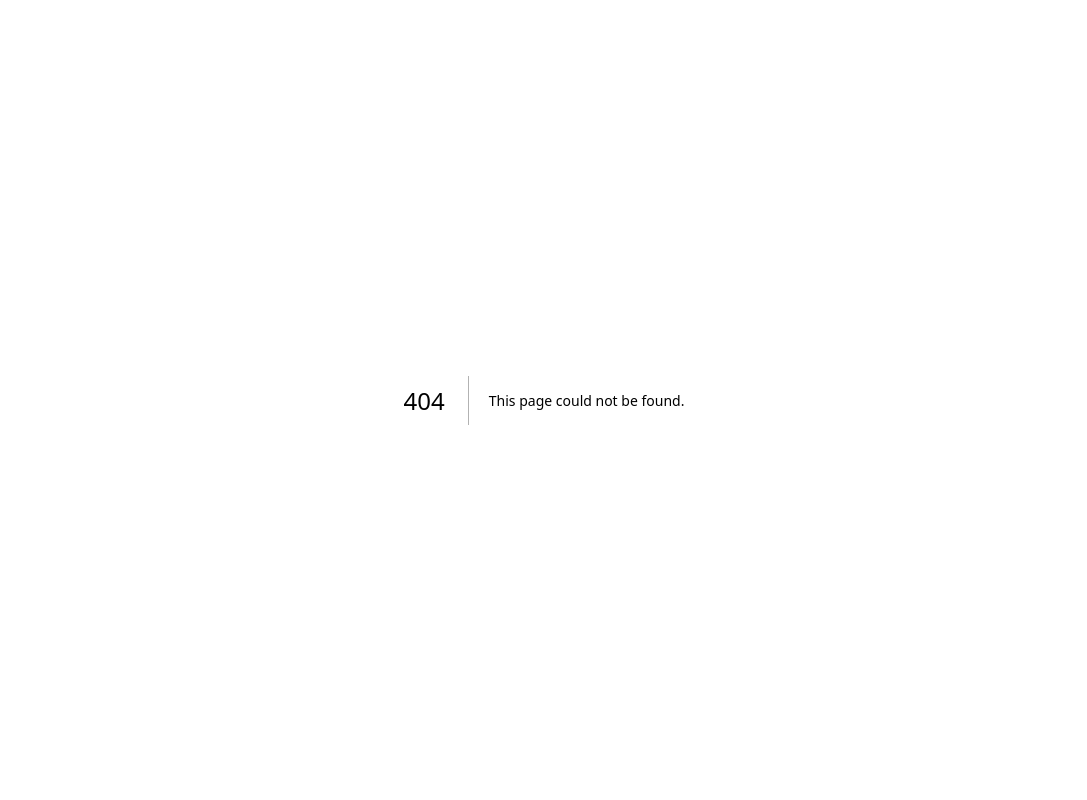
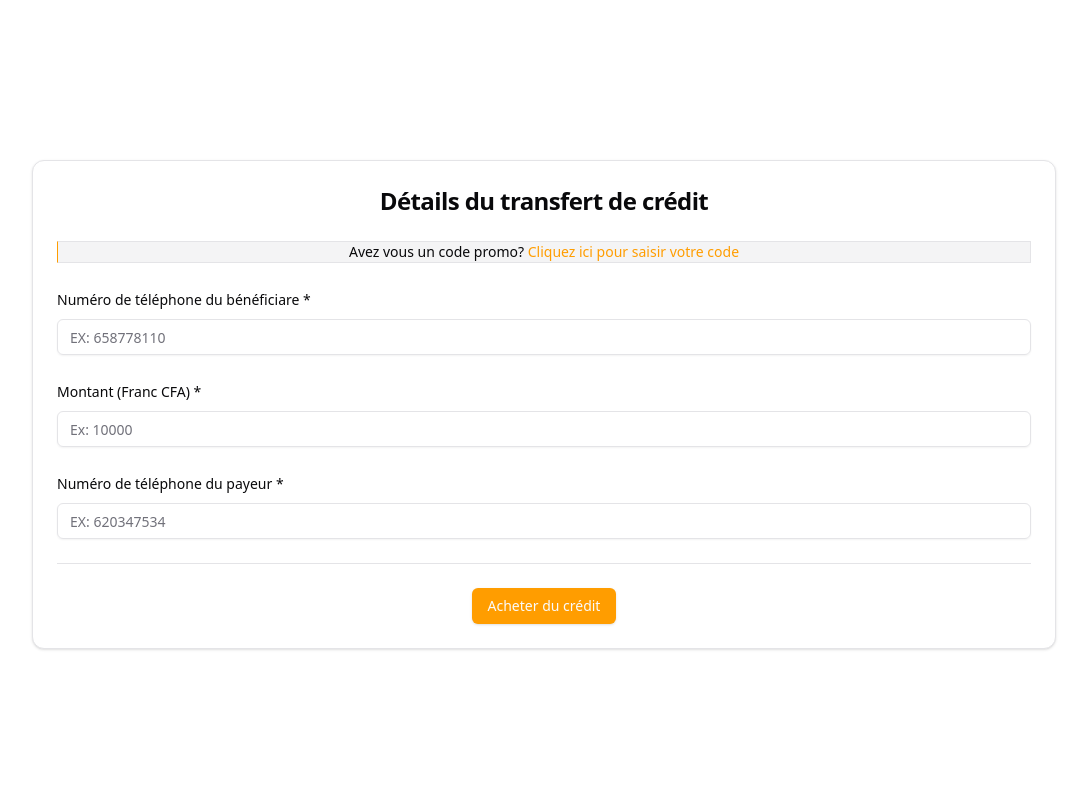
Before and after one commit to hassandogo/tosse-web, a Next.js app: page /buy-credit in a window 1280 px wide. Before the commit this address had no page. Shown: the top 800 px of the page, without its empty margins (96-1183 px from the left). Built offline with nearby package versions, Linux system fonts and the light colour scheme; a web font is replaced by a local one.

Commit message:
ajout de la page acheter du credit

```diff
--- a/app/(app)/(other)/forfaits/page.tsx
+++ b/app/(app)/(other)/forfaits/page.tsx
@@ -28,13 +28,9 @@ const Bundles = ({ isAll = true }: { isAll?: boolean }) => {
   const { execute, isPending, data = [] } = useServerAction(getBundlesAction);
   const [bundles, setBundles] = React.useState<BundleModel[]>(data);
 
-  // Exécute l'action pour charger les bundles
-
   React.useEffect(() => {
     execute({ limit: isAll ? undefined : 10 });
   }, [isAll]);
-
-  // Met à jour les bundles après le chargement
 
   React.useEffect(() => {
     if (!isPending) {
--- /dev/null
+++ b/app/(app)/@modal/(.)buy-credit/page.tsx
@@ -0,0 +1,20 @@
+"use client"
+
+import { useRouter } from 'next/navigation'
+import { Dialog, DialogContent, DialogHeader, DialogTitle } from "@/components/ui/dialog"
+import { CreditDetailsForm } from '@/components/client/credit/credit-details-form'
+
+export default function InterceptedBuyCredit() {
+  const router = useRouter()
+
+  return (
+    <Dialog open={true} onOpenChange={() => router.back()}>
+      <DialogContent>
+        <DialogHeader>
+          <DialogTitle>Détails du transfert de crédit</DialogTitle>
+        </DialogHeader>
+        <CreditDetailsForm />
+      </DialogContent>
+    </Dialog>
+  )
+}
--- /dev/null
+++ b/app/(app)/buy-credit/page.tsx
@@ -0,0 +1,23 @@
+import { CreditDetailsForm } from "@/components/client/credit/credit-details-form";
+import { Spacer } from "@/components/global/spacer";
+import { Card, CardContent, CardHeader } from "@/components/ui/card";
+import { TypographyH3 } from "@/components/ui/typographies";
+
+export default function BuyCredit() {
+  return (
+    <section>
+      <Spacer />
+      <Card className="border max-w-5xl mx-auto">
+        <CardHeader>
+          <TypographyH3 className="text-center">
+            Détails du transfert de crédit
+          </TypographyH3>
+        </CardHeader>
+        <CardContent>
+          <CreditDetailsForm />
+        </CardContent>
+      </Card>
+      <Spacer />
+    </section>
+  );
+}
--- /dev/null
+++ b/components/client/credit/credit-details-form.tsx
@@ -0,0 +1,116 @@
+"use client";
+
+import { zodResolver } from "@hookform/resolvers/zod";
+import { useForm } from "react-hook-form";
+import { z } from "zod";
+
+import { Button } from "@/components/ui/button";
+import {
+  Form,
+  FormControl,
+  FormDescription,
+  FormField,
+  FormItem,
+  FormLabel,
+  FormMessage,
+} from "@/components/ui/form";
+import { Input } from "@/components/ui/input";
+import { toast } from "sonner";
+import { TypographyP } from "@/components/ui/typographies";
+import { Separator } from "@/components/ui/separator";
+
+const FormSchema = z.object({
+  sendTo: z.string().min(2, {
+    message: "ce champ est incorect.",
+  }),
+  amount: z.string().min(2, {
+    message: "ce champ est incorect.",
+  }),
+  sendFrom: z.string().min(2, {
+    message: "ce champ est incorect.",
+  }),
+});
+
+export function CreditDetailsForm() {
+  const form = useForm<z.infer<typeof FormSchema>>({
+    resolver: zodResolver(FormSchema),
+    defaultValues: {
+      sendTo: "",
+      amount: "",
+      sendFrom: "",
+    },
+  });
+
+  function onSubmit(data: z.infer<typeof FormSchema>) {
+    toast("You submitted the following values:", {
+      description: (
+        <pre className="mt-2 w-[340px] rounded-md bg-slate-950 p-4">
+          <code className="text-white">{JSON.stringify(data, null, 2)}</code>
+        </pre>
+      ),
+    });
+    // toast("Event has been created", {
+    //   description: "Sunday, December 03, 2023 at 9:00 AM",
+    //   action: {
+    //     label: "Undo",
+    //     onClick: () => console.log("Undo"),
+    //   },
+    // });
+  }
+
+  return (
+    <Form {...form}>
+      <form onSubmit={form.handleSubmit(onSubmit)} className="space-y-6 w-full">
+        <TypographyP className="border-l-primary border bg-muted px-4 text-sm text-center">
+          Avez vous un code promo?{" "}
+          <span className="text-primary cursor-pointer">
+            Cliquez ici pour saisir votre code
+          </span>
+        </TypographyP>
+        <FormField
+          control={form.control}
+          name="sendTo"
+          render={({ field }) => (
+            <FormItem>
+              <FormLabel>Numéro de téléphone du bénéficiare *</FormLabel>
+              <FormControl>
+                <Input placeholder="EX: 658778110" {...field} />
+              </FormControl>
+              <FormMessage />
+            </FormItem>
+          )}
+        />
+        <FormField
+          control={form.control}
+          name="amount"
+          render={({ field }) => (
+            <FormItem>
+              <FormLabel>Montant (Franc CFA) *</FormLabel>
+              <FormControl>
+                <Input placeholder="Ex: 10000" {...field} />
+              </FormControl>
+              <FormMessage />
+            </FormItem>
+          )}
+        />
+        <FormField
+          control={form.control}
+          name="sendFrom"
+          render={({ field }) => (
+            <FormItem>
+              <FormLabel>Numéro de téléphone du payeur *</FormLabel>
+              <FormControl>
+                <Input placeholder="EX: 620347534" {...field} />
+              </FormControl>
+              <FormMessage />
+            </FormItem>
+          )}
+        />
+        <Separator className="my-6" />
+        <div className="text-center">
+          <Button type="submit">Acheter du crédit</Button>
+        </div>
+      </form>
+    </Form>
+  );
+}
--- a/components/global/header.tsx
+++ b/components/global/header.tsx
@@ -1,4 +1,4 @@
-"use client"
+"use client";
 import { DownloadIcon, Globe, Menu } from "lucide-react";
 import Link from "next/link";
 import { Button } from "../ui/button";
@@ -34,7 +34,9 @@ const NavBar = () => {
         <Globe className="mr-2" />
         Arabe
       </Button>
-      <Button className="bg-primary drop-shadow-sm">Acheter du crédit</Button>
+      <Button className="drop-shadow-sm" asChild>
+        <Link href={"/buy-credit"}>Acheter du crédit</Link>
+      </Button>
     </nav>
   );
 };
--- a/components/home/homeBanner.tsx
+++ b/components/home/homeBanner.tsx
@@ -25,13 +25,20 @@ export const HomeBanner: FC = () => {
           ou Airtel) sans frais supplémentaire.
         </TypographyH4>
         <Spacer small />
-		<div className="mx-auto xl:mx-0 max-w-3xl">
-		<Button className="drop-shadow-sm mr-4 md:text-xl">Acheter du crédit</Button>
-    <Link href="/forfaits">
-		<Button variant={'link'} className="drop-shadow-sm text-primary-foreground md:text-xl">Forfaits</Button>
-    </Link>
-		</div>
-		<Spacer large />
+        <div className="mx-auto xl:mx-0 max-w-3xl">
+          <Button className="drop-shadow-sm mr-4 md:text-xl" asChild>
+            <Link href={"/buy-credit"}>Acheter du crédit</Link>
+          </Button>
+          <Link href="/forfaits">
+            <Button
+              variant={"link"}
+              className="drop-shadow-sm text-primary-foreground md:text-xl"
+            >
+              Forfaits
+            </Button>
+          </Link>
+        </div>
+        <Spacer large />
       </AppContainer>
     </section>
   );
--- a/components/home/homeFunctioning.tsx
+++ b/components/home/homeFunctioning.tsx
@@ -29,7 +29,9 @@ const HomeFunctioning = () => {
             Comment ça marche
           </Link>
           OU
-          <Button className="bg-primary">Acheter de crédit</Button>
+          <Button className="drop-shadow-sm" asChild>
+            <Link href={"/buy-credit"}>Acheter du crédit</Link>
+          </Button>
           <MessageSquare className="inline-block h-[3rem] w-[3rem] font-light" />
         </div>
         <div className="flex flex-col gap-3 items-center">
```
